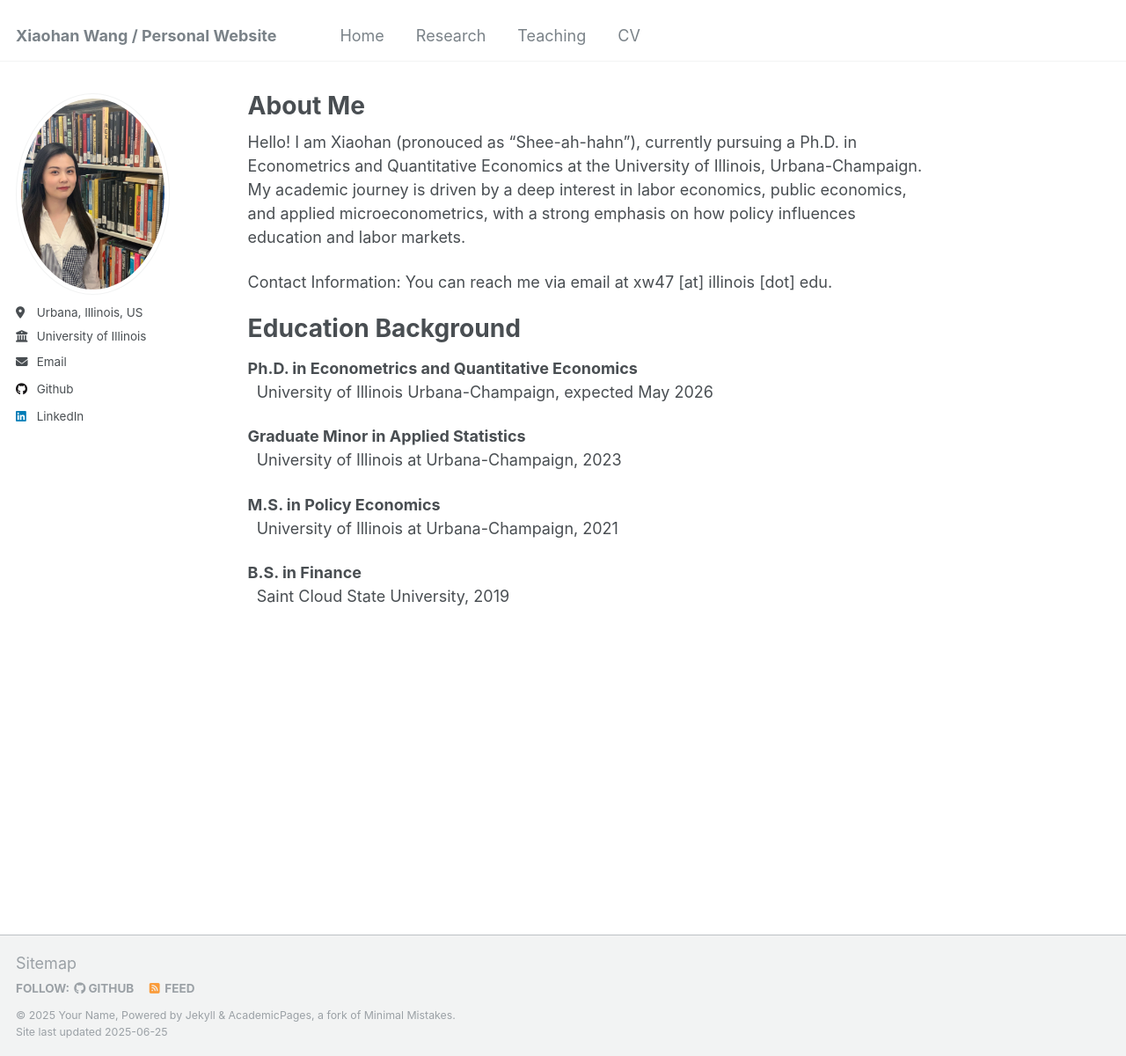
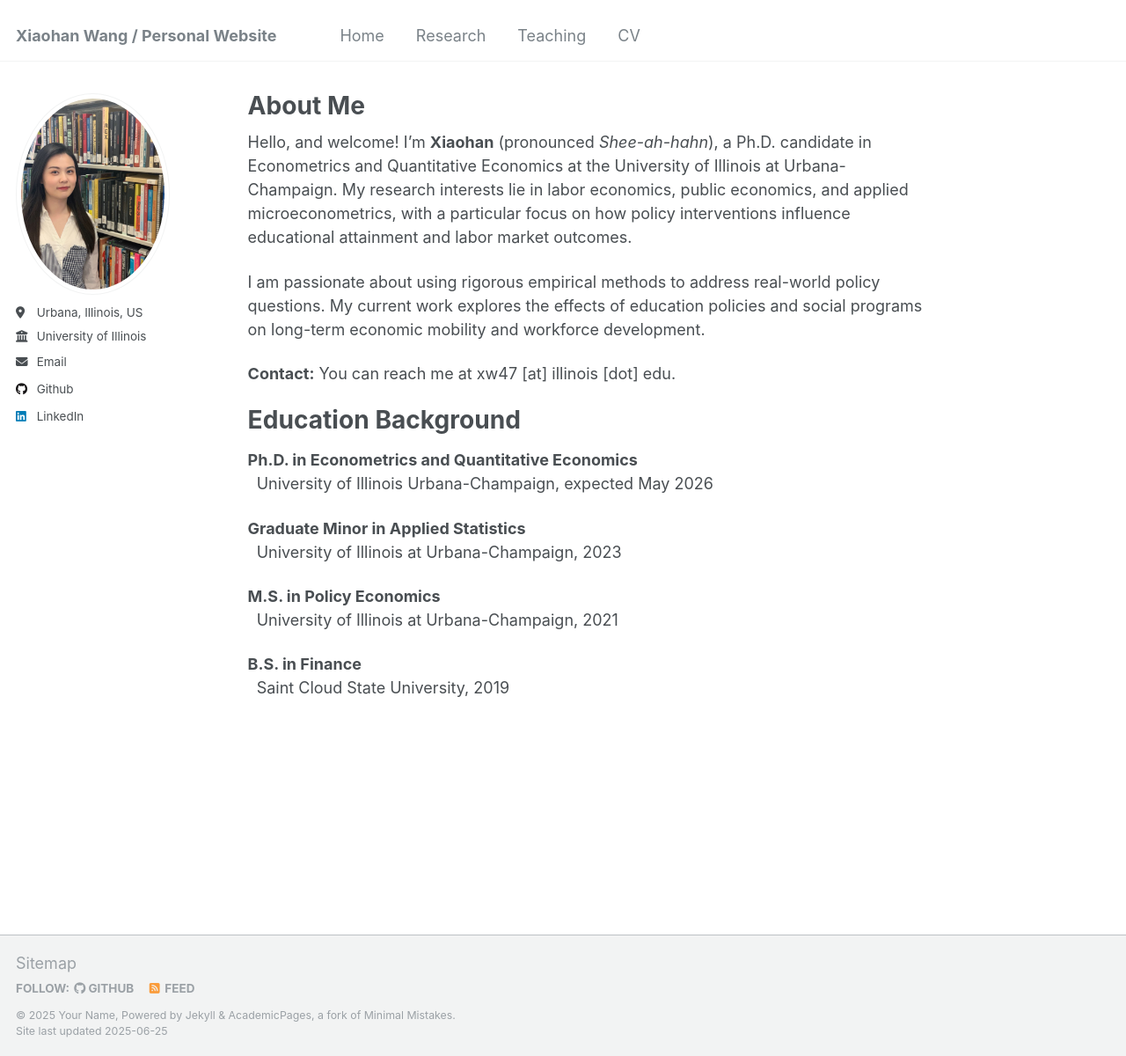
Before and after one commit to xiaohanwang1997/xiaohanwang1997.github.io, a Jekyll site: the page built from _pages/about.md, in a window 1280 px wide and 1200 px high. Shown: the whole window at 88% size. Built offline with Jekyll 4.4.1, drawn with Linux system fonts in a browser that asks for light colours.

Commit message:
Update about.md

```diff
--- a/_pages/about.md
+++ b/_pages/about.md
@@ -7,9 +7,11 @@ redirect_from:
   - /about.html
 ---
 
-Hello! I am Xiaohan (pronouced as "Shee-ah-hahn"), currently pursuing a Ph.D. in Econometrics and Quantitative Economics at the University of Illinois, Urbana-Champaign. My academic journey is driven by a deep interest in labor economics, public economics, and applied microeconometrics, with a strong emphasis on how policy influences education and labor markets.
+Hello, and welcome! I’m **Xiaohan** (pronounced *Shee-ah-hahn*), a Ph.D. candidate in Econometrics and Quantitative Economics at the University of Illinois at Urbana-Champaign. My research interests lie in labor economics, public economics, and applied microeconometrics, with a particular focus on how policy interventions influence educational attainment and labor market outcomes.
 
-Contact Information: You can reach me via email at xw47 [at] illinois [dot] edu.
+I am passionate about using rigorous empirical methods to address real-world policy questions. My current work explores the effects of education policies and social programs on long-term economic mobility and workforce development.
+
+**Contact:** You can reach me at xw47 [at] illinois [dot] edu.
 
 Education Background
 =====
```
